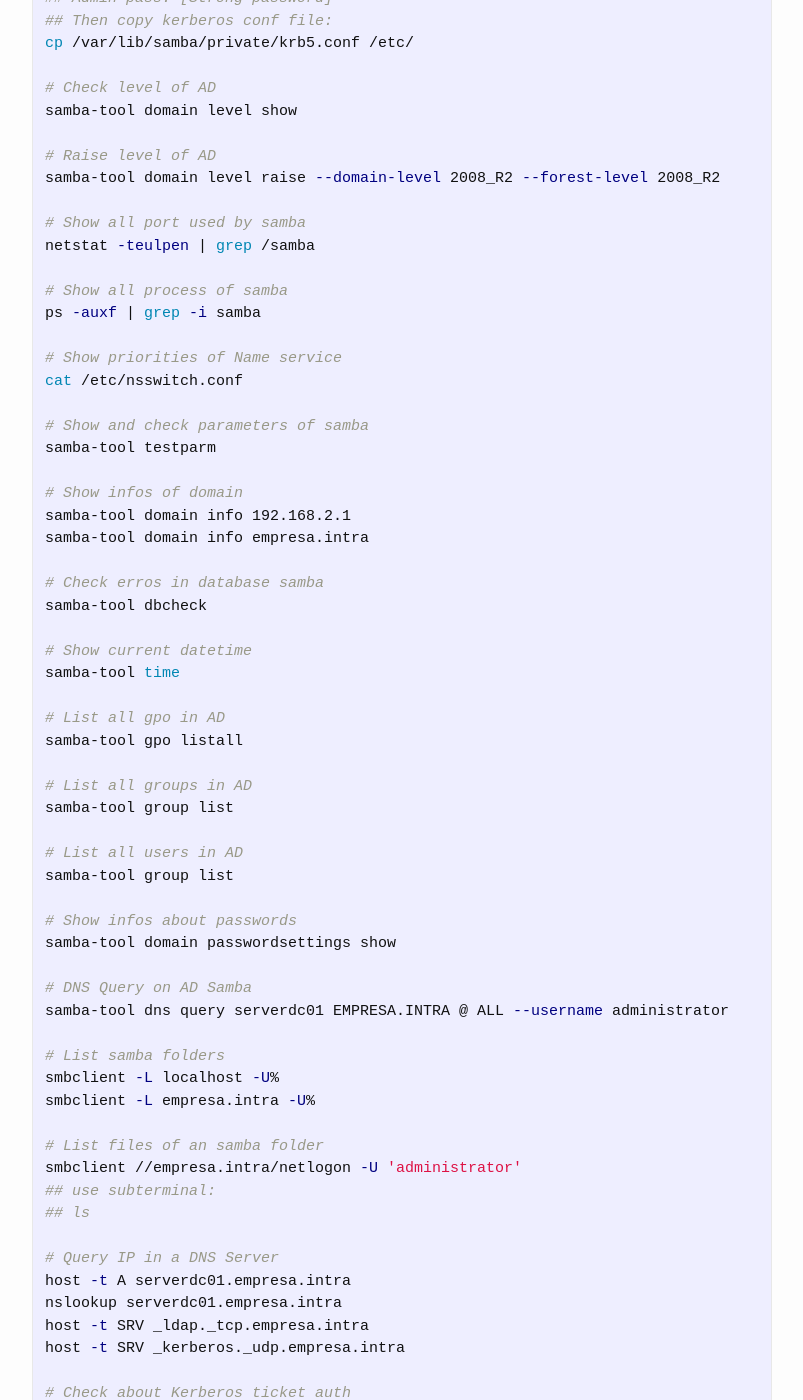
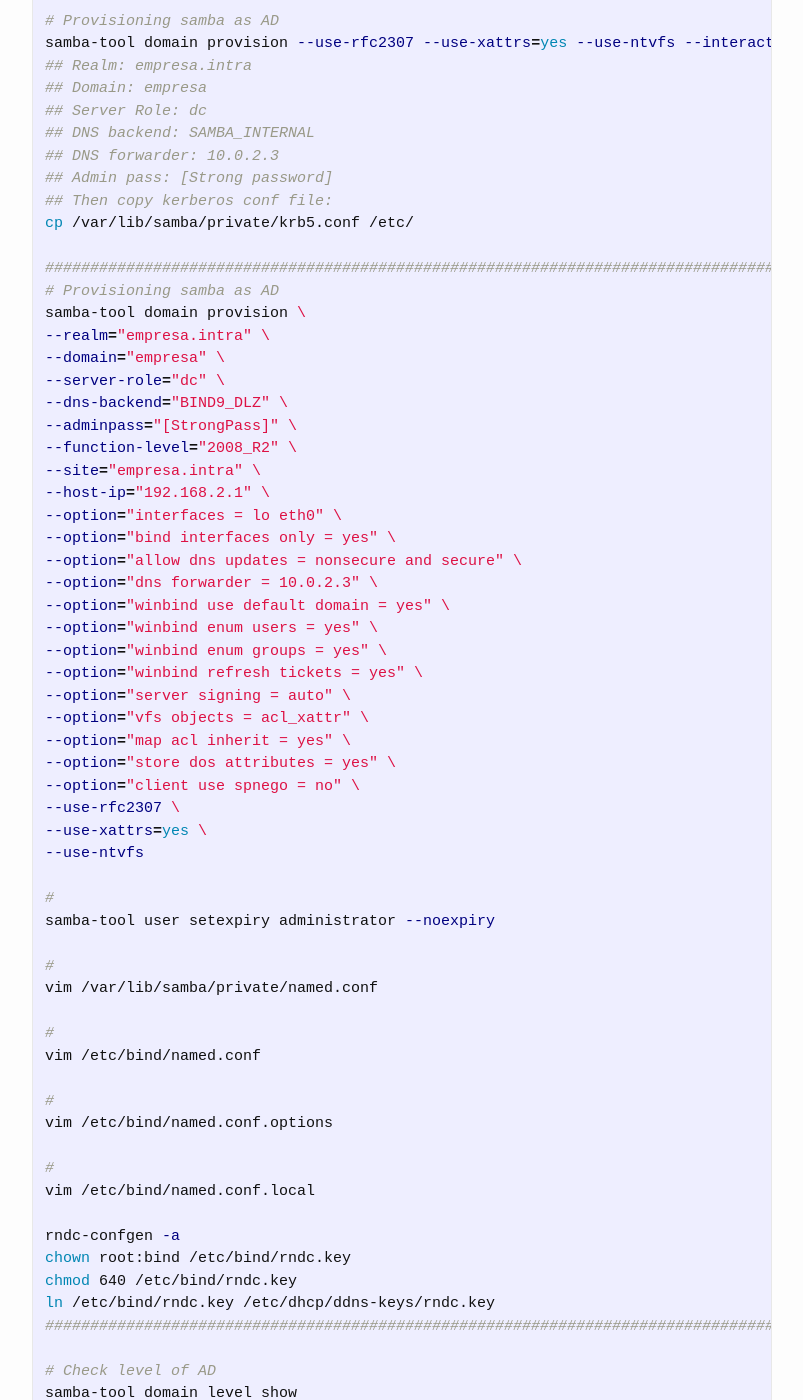
Before and after one commit to ailtonbsj/ailtonbsj.github.io, a Jekyll site: the page built from _posts/2021-10-23-some-commands-for-servers-with-linux.md, in a window 1280 px wide and 1400 px high, scrolled down 4515 px. Shown: the whole window, without its empty margins (238-1041 px from the left). Built offline with Jekyll 4.4.1, drawn with Linux system fonts in a browser that asks for light colours; comment, search, counter and statistics services are not loaded; some of the changed text lies outside the part shown.

````diff
--- a/_posts/2021-10-23-some-commands-for-servers-with-linux.md
+++ b/_posts/2021-10-23-some-commands-for-servers-with-linux.md
@@ -178,6 +178,14 @@ systemctl restart networking.service
 vim /etc/hosts
 # Append line:
 ## 192.168.2.1 serverdc01.empresa.intra serverdc01
+
+vim /etc/hosts.allow
+# Append:
+## sshd: 192.168.2.100: spawn /bin/echo "$(date) New conection by IP %a" >> /var/log/tcpwrappers-allow-ssh.log
+
+vim /etc/hosts.deny
+# Append:
+## ALL: ALL: spawn /bin/echo "$(date) Conection denied to IP %a" >> /var/log/tcpwrappers-deny.log
 ```
 
 ## Samba and AD
@@ -202,6 +210,55 @@ samba-tool domain provision --use-rfc2307 --use-xattrs=yes --use-ntvfs --interac
 ## Admin pass: [Strong password]
 ## Then copy kerberos conf file:
 cp /var/lib/samba/private/krb5.conf /etc/
+
+#################################################################################
+# Provisioning samba as AD
+samba-tool domain provision \
+--realm="empresa.intra" \
+--domain="empresa" \
+--server-role="dc" \
+--dns-backend="BIND9_DLZ" \
+--adminpass="[StrongPass]" \
+--function-level="2008_R2" \
+--site="empresa.intra" \
+--host-ip="192.168.2.1" \
+--option="interfaces = lo eth0" \
+--option="bind interfaces only = yes" \
+--option="allow dns updates = nonsecure and secure" \
+--option="dns forwarder = 10.0.2.3" \
+--option="winbind use default domain = yes" \
+--option="winbind enum users = yes" \
+--option="winbind enum groups = yes" \
+--option="winbind refresh tickets = yes" \
+--option="server signing = auto" \
+--option="vfs objects = acl_xattr" \
+--option="map acl inherit = yes" \
+--option="store dos attributes = yes" \
+--option="client use spnego = no" \
+--use-rfc2307 \
+--use-xattrs=yes \
+--use-ntvfs
+
+#
+samba-tool user setexpiry administrator --noexpiry
+
+#
+vim /var/lib/samba/private/named.conf
+
+#
+vim /etc/bind/named.conf
+
+#
+vim /etc/bind/named.conf.options
+
+#
+vim /etc/bind/named.conf.local
+
+rndc-confgen -a
+chown root:bind /etc/bind/rndc.key
+chmod 640 /etc/bind/rndc.key
+ln /etc/bind/rndc.key /etc/dhcp/ddns-keys/rndc.key
+#################################################################################
 
 # Check level of AD
 samba-tool domain level show
@@ -447,3 +504,68 @@ getent group "G-Financeiro"
 # Display details on remote ADS server
 net ads info
 ```
+
+## NFS Server commands
+
+```bash
+# Install nfs
+apt install nfs-kernel-server nfs-common
+```
+
+## BIND
+
+```bash
+# Install bind
+apt install bind9 bind9utils
+```
+
+## ClamAV
+
+```bash
+# Install clamAV
+apt install clamav clamav-daemon
+
+# Update virus database
+freshclam
+
+# Update virus database unofficial
+clamav-unofficial-sigs
+
+# Check status daemons
+systemctl status clamav-daemon.service
+systemctl status clamav-freshclam.service
+
+# Scan for virus
+wget -c -P /some-folder http://www.eicar.org/download/eicar.com
+cp -v /some-folder/eicar.com /some-folder/eicar.bat
+bzip2 -v /some-folder/eicar.bat
+clamscan -r -i -v /some-folder --move=/quarentena
+clamscan -r -i -v /quarentena --remove
+```
+
+## Cron
+
+```bash
+# Schedule clamAV on cron
+echo "30 22 * * * root clamscam -r -i -v /folder --move=/quarentena --log=/var/log/scan-file.log" > /etc/cron.d/clamav
+echo "30 21 * * * root freshclam" > /etc/cron.d/freshclam
+```
+
+## Quota
+
+```bash
+# Install packages
+apt install quota quotatool
+
+vim /etc/fstab
+## Add options: defaults,barrier=1,grpquota,usrquota
+
+# Check quota
+quotacheck -ugcv /arquivos
+```
+
+## LAMP
+
+```bash
+apt install phpldapadmin links2
+```
````
Also changed, not shown: other parts of _posts/2021-10-23-some-commands-for-servers-with-linux.md (+1 -1 lines), _posts/2018-11-16-some-utils-commands-and-tool-for-linux.md (+3 -0 lines), _posts/2021-11-13-installing-java-17-lts-on-debian-distros.md (added, +33 -0 lines).
